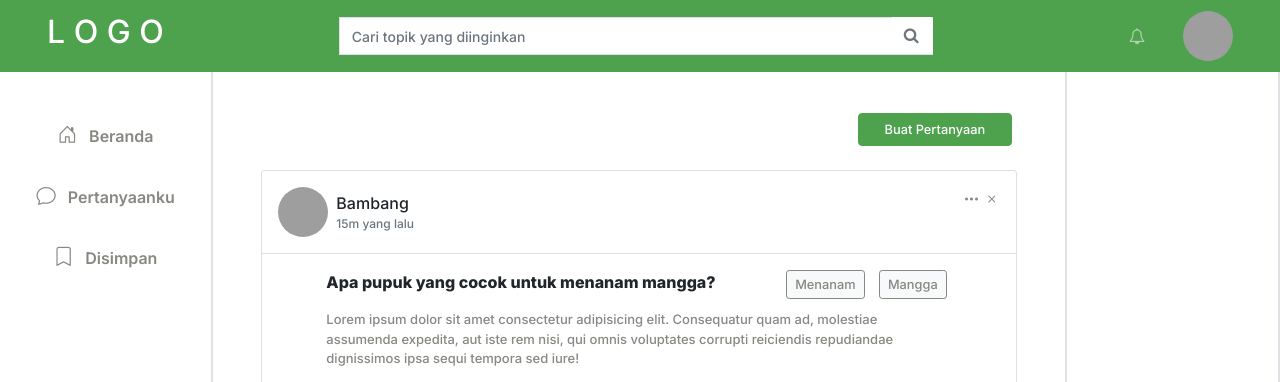
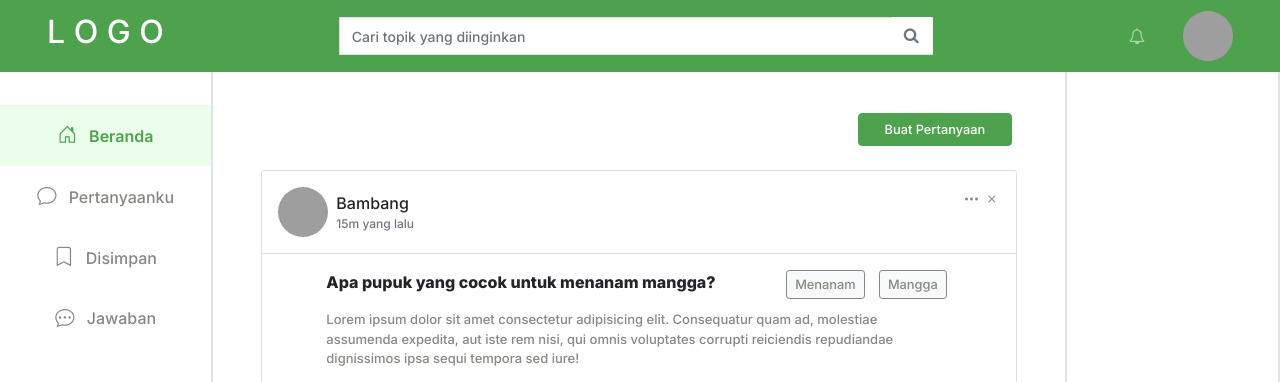
Before and after one commit to parimartha27/TanyaNi, a Flask app: page / in a window 1280 px wide. Shown: the top 382 px of the page. Run offline with Flask 2, Linux system fonts and the light colour scheme; some libraries are stand-ins or nearby versions; grey boxes are pictures that could not be loaded.

Commit message:
small changes

```diff
--- a/website/static/css/base.css
+++ b/website/static/css/base.css
@@ -41,7 +41,7 @@ body{
 
 .navbar-survival101 {
     background-color:#4EA24E;
-  }
+}
 
 .navbar a{
     color: white;
@@ -75,7 +75,6 @@ body{
 
 .menu {
     font-size: 1rem;
-    font-weight: 600;
     color: #868881;
     text-align: center;  /*disini*/
 }
@@ -92,6 +91,6 @@ body{
     color: #4EA24E;
 }
 
-.tos:hover{
+/* .tos:hover{
     background-color: rgb(157, 249, 157, 20%);
-}
+} */
--- a/website/templates/base.html
+++ b/website/templates/base.html
@@ -64,19 +64,23 @@
       <div class="col-2 border-end border-2 p-0 overflow">
         <div class="container-fluid side-bar">
           <ul class="nav align-items-center align-items-sm-start" id="menu">
-              <li class="nav-item p-2 tos">
+              <li class="nav-item p-2 tos beranda">
                   <a href="#" class="nav-link align-middle px-0 font-italic menu">
                       <i class="bi bi-house-door"></i> <span class="ms-2 d-none d-lg-inline">Beranda</span>
                   </a>
               </li>
-              <li class="nav-item p-2 tos">
+              <li class="nav-item p-2 tos pertanyaanku">
                   <a href="#" class="nav-link px-0 align-middle font-italic menu">
                     <i class="bi bi-chat"></i> <span class="ms-2 d-none d-lg-inline">Pertanyaanku</span></a>
               </li>
-              <li class="nav-item p-2 tos">
+              <li class="nav-item p-2 tos disimpan">
                   <a href="#" class="nav-link px-0 align-middle font-italic menu">
                     <i class="bi bi-bookmark"></i> <span class="ms-2 d-none d-lg-inline">Disimpan</span> </a>
               </li>
+              <li class="nav-item p-2 tos jawaban">
+                <a href="#" class="nav-link px-0 align-middle font-italic menu">
+                  <i class="bi bi-chat-dots"></i> <span class="ms-2 d-none d-lg-inline">Jawaban</span> </a>
+            </li>
           </ul>
         </div>
 
--- a/website/templates/home.html
+++ b/website/templates/home.html
@@ -2,6 +2,15 @@
 {% block title %}Home{% endblock %}
 {% block content %}
 <style>
+    .beranda{
+        background-color: rgb(157, 249, 157, 20%);
+        font-weight: 600;
+    }
+
+    .beranda .menu {
+        color: #4EA24E;
+    }
+
     .card-header {
         padding: 1rem 1rem;
         background-color: white;
@@ -94,7 +103,7 @@
                     </div>
                 </div>
                 <div class="card-footer">
-                    <a type="button" href="#"><i class="bi bi-bookmark"></i></a>
+                    <a type="button"><i class="bi bi-bookmark" id="saved" onclick="myFunction()"></i></a>
                     <a type="button" href="#" class="text-decoration-none"><i class="bi bi-chat"></i> 64+</a>
                 </div>
               </div>
@@ -135,7 +144,7 @@
                     </div>
                 </div>
                 <div class="card-footer">
-                    <a type="button" href="#"><i class="bi bi-bookmark"></i></a>
+                    <a type="button"><i class="bi bi-bookmark" id="saved" onclick="myFunction()"></i></a>
                     <a type="button" href="#" class="text-decoration-none"><i class="bi bi-chat"></i> 64+</a>
                 </div>
               </div>
@@ -176,7 +185,7 @@
                     </div>
                 </div>
                 <div class="card-footer">
-                    <a type="button" href="#"><i class="bi bi-bookmark"></i></a>
+                    <a type="button"><i class="bi bi-bookmark" id="saved" onclick="myFunction()"></i></a>
                     <a type="button" href="#" class="text-decoration-none"><i class="bi bi-chat"></i> 64+</a>
                 </div>
               </div>
@@ -184,4 +193,10 @@
     </div>
 </div>
 
+<script>
+function myFunction() {
+  document.getElementById("saved").style.color = "blue";
+}
+</script>
+
 {% endblock %}
--- a/website/templates/notification.html
+++ b/website/templates/notification.html
@@ -30,6 +30,7 @@
 
     .notification .col{
         padding: 10px 20px;
+        background-color: rgb(157, 249, 157, 20%);
     }
 
     /* .notification .row :hover{
```
